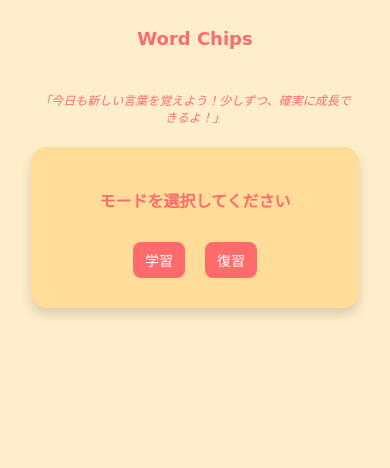
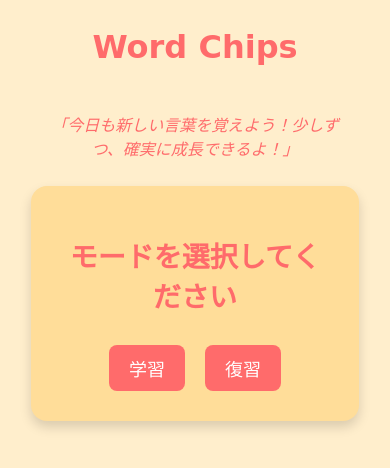
Before and after one commit to mooginguo/WordChips, a Flask app: page / in a window 390 px wide. Shown: the top 468 px of the page. Run offline with Flask 3, Linux system fonts and the light colour scheme.

Commit message:
version 0.1

```diff
--- a/static/style.css
+++ b/static/style.css
@@ -244,44 +244,3 @@ main {
     color: #FF6B6B;
     font-style: italic;
 }
-
-/* レスポンシブデザイン調整 */
-@media (max-width: 768px) {
-    /* タイトルやボタンのサイズを調整 */
-    .app-title {
-        font-size: 20px;
-    }
-
-    h1 {
-        font-size: 18px;
-    }
-
-    .button {
-        font-size: 16px; /* ボタンのフォントサイズをさらに小さく */
-        padding: 8px 16px;
-    }
-
-    .motivation-message p {
-        font-size: 14px; /* メッセージのフォントサイズも調整 */
-    }
-}
-
-@media (max-width: 480px) {
-    /* スマホ画面向けの調整 */
-    .app-title {
-        font-size: 18px;
-    }
-
-    h1 {
-        font-size: 16px;
-    }
-
-    .button {
-        font-size: 14px;
-        padding: 8px 12px;
-    }
-
-    .motivation-message p {
-        font-size: 12px; /* メッセージのフォントサイズを小さく */
-    }
-}
```
